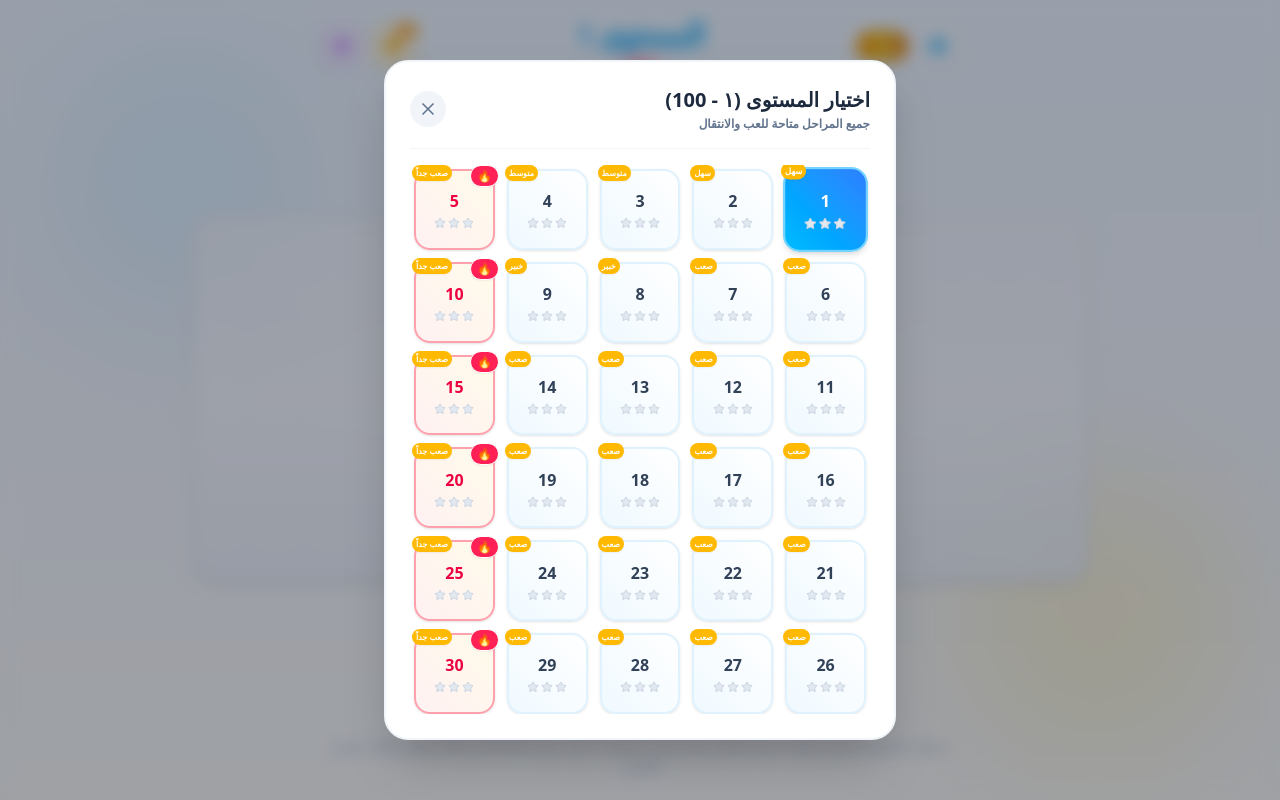
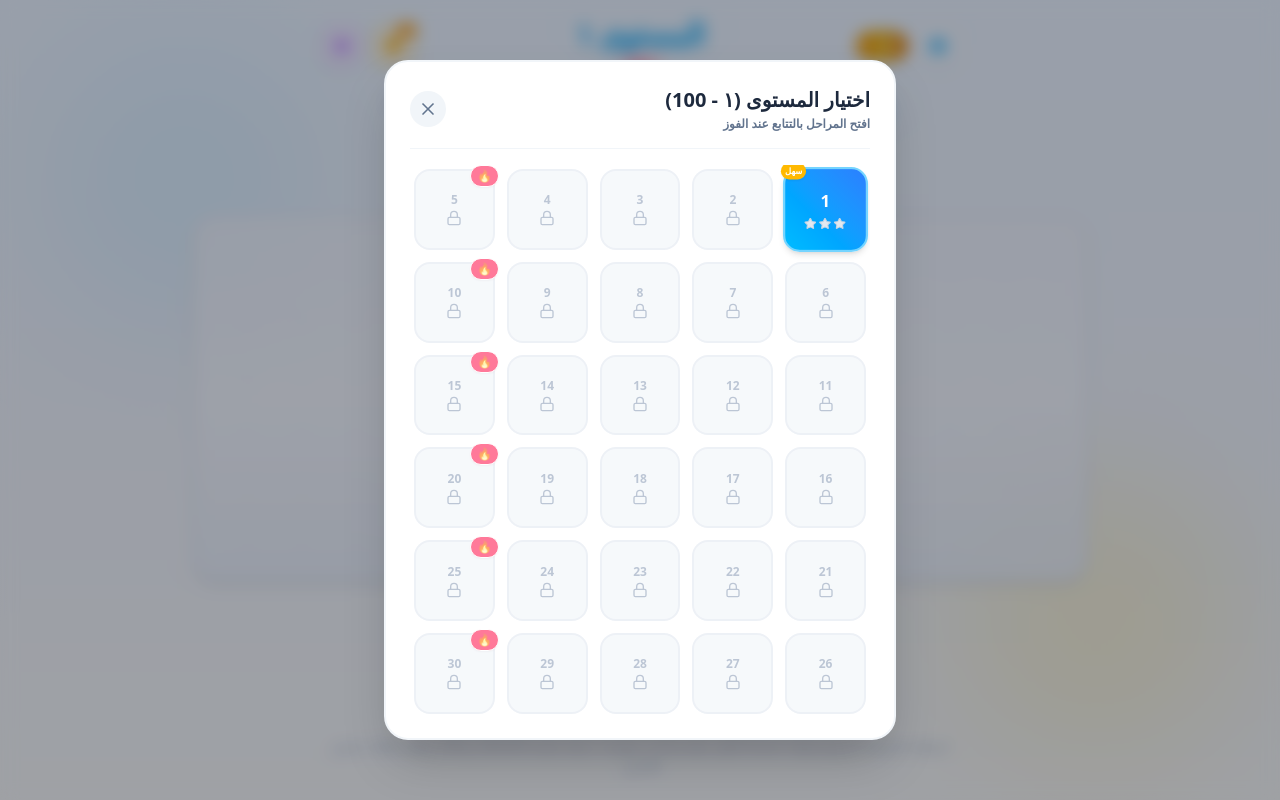
Before and after one commit to basim52/-Maze-of-arrow-, a React (Vite) app: page / in a window 1280 px wide. Both pictures are taken after a click on the button 938 px from the left and 46 px from the top of the page. Built offline with nearby package versions, Linux system fonts and the light colour scheme.

Commit message:
feat: implement sequential level unlocking
Restrict level access by tracking progress and updating the unlocked level state upon completion. Updated the level selection UI to reflect locked/unlocked status.

```diff
--- a/src/App.tsx
+++ b/src/App.tsx
@@ -300,7 +300,9 @@ export default function App() {
 
   const handleNextLevel = () => {
     setShowVictoryModal(false);
-    setCurrentLevelId((prev) => prev + 1);
+    const nextId = currentLevelId + 1;
+    setUnlockedLevel((prev) => Math.max(prev, nextId));
+    setCurrentLevelId(nextId);
   };
 
   const handleRestartLevel = () => {
--- a/src/components/LevelSelectModal.tsx
+++ b/src/components/LevelSelectModal.tsx
@@ -36,7 +36,7 @@ export const LevelSelectModal: React.FC<LevelSelectModalProps> = ({
               {isAr ? `اختيار المستوى (١ - ${TOTAL_LEVELS})` : `Select Level (1 - ${TOTAL_LEVELS})`}
             </h2>
             <p className="text-xs text-slate-500 font-bold mt-0.5">
-              {isAr ? 'جميع المراحل متاحة للعب والانتقال' : 'All levels available to play'}
+              {isAr ? 'افتح المراحل بالتتابع عند الفوز' : 'Unlock levels sequentially by winning'}
             </p>
           </div>
           <button
@@ -53,7 +53,7 @@ export const LevelSelectModal: React.FC<LevelSelectModalProps> = ({
         {/* Scrollable Levels Grid */}
         <div className="flex-1 overflow-y-auto pr-1 grid grid-cols-5 gap-3 p-1">
           {levelIds.map((id) => {
-            const isUnlocked = true; // Show and enable all 100 levels
+            const isUnlocked = id <= unlockedLevel;
             const isCurrent = id === currentLevel;
             const isBossLevel = id % 5 === 0;
             const stars = starsPerLevel[id] || 0;
@@ -62,16 +62,19 @@ export const LevelSelectModal: React.FC<LevelSelectModalProps> = ({
             return (
               <button
                 key={id}
+                disabled={!isUnlocked}
                 onClick={() => {
                   soundManager.playClick();
                   onSelectLevel(id);
                 }}
-                className={`relative flex flex-col items-center justify-center p-2.5 rounded-2xl border-2 transition-all duration-200 aspect-square cursor-pointer ${
+                className={`relative flex flex-col items-center justify-center p-2.5 rounded-2xl border-2 transition-all duration-200 aspect-square ${
                   isCurrent
                     ? 'bg-gradient-to-tr from-sky-400 to-blue-500 text-white border-sky-300 shadow-md scale-105'
-                    : isBossLevel
-                    ? 'bg-gradient-to-tr from-rose-50 to-amber-50 text-slate-800 border-rose-300 hover:border-rose-400 hover:scale-105 shadow-sm'
-                    : 'bg-gradient-to-tr from-sky-50 to-white text-slate-700 border-sky-100 hover:border-sky-300 hover:scale-105 shadow-sm'
+                    : isUnlocked
+                    ? isBossLevel
+                      ? 'bg-gradient-to-tr from-rose-50 to-amber-50 text-slate-800 border-rose-300 hover:border-rose-400 hover:scale-105 shadow-sm cursor-pointer'
+                      : 'bg-gradient-to-tr from-sky-50 to-white text-slate-700 border-sky-100 hover:border-sky-300 hover:scale-105 shadow-sm cursor-pointer'
+                    : 'bg-slate-100 text-slate-400 border-slate-200 opacity-60 cursor-not-allowed'
                 }`}
               >
                 {isBossLevel && (
@@ -80,6 +83,8 @@ export const LevelSelectModal: React.FC<LevelSelectModalProps> = ({
                   </span>
                 )}
 
+                {isUnlocked ? (
+                  <>
                     <span className={`text-base font-black ${isBossLevel && !isCurrent ? 'text-rose-600' : ''}`}>
                       {id}
                     </span>
@@ -97,9 +102,16 @@ export const LevelSelectModal: React.FC<LevelSelectModalProps> = ({
                         />
                       ))}
                     </div>
+                  </>
+                ) : (
+                  <div className="flex flex-col items-center justify-center gap-0.5">
+                    <span className="text-xs font-bold text-slate-400">{id}</span>
+                    <Lock className="w-4 h-4 text-slate-400" />
+                  </div>
+                )}
 
                 {/* Handcrafted difficulty badge */}
-                {handcrafted && (
+                {handcrafted && isUnlocked && (
                   <span className="absolute -top-1.5 -left-1 text-[8px] px-1 py-0.5 rounded-full bg-amber-400 text-white font-black shadow-xs">
                     {handcrafted.difficulty}
                   </span>
```
Lines whose indentation alone changed are shown as unchanged.
